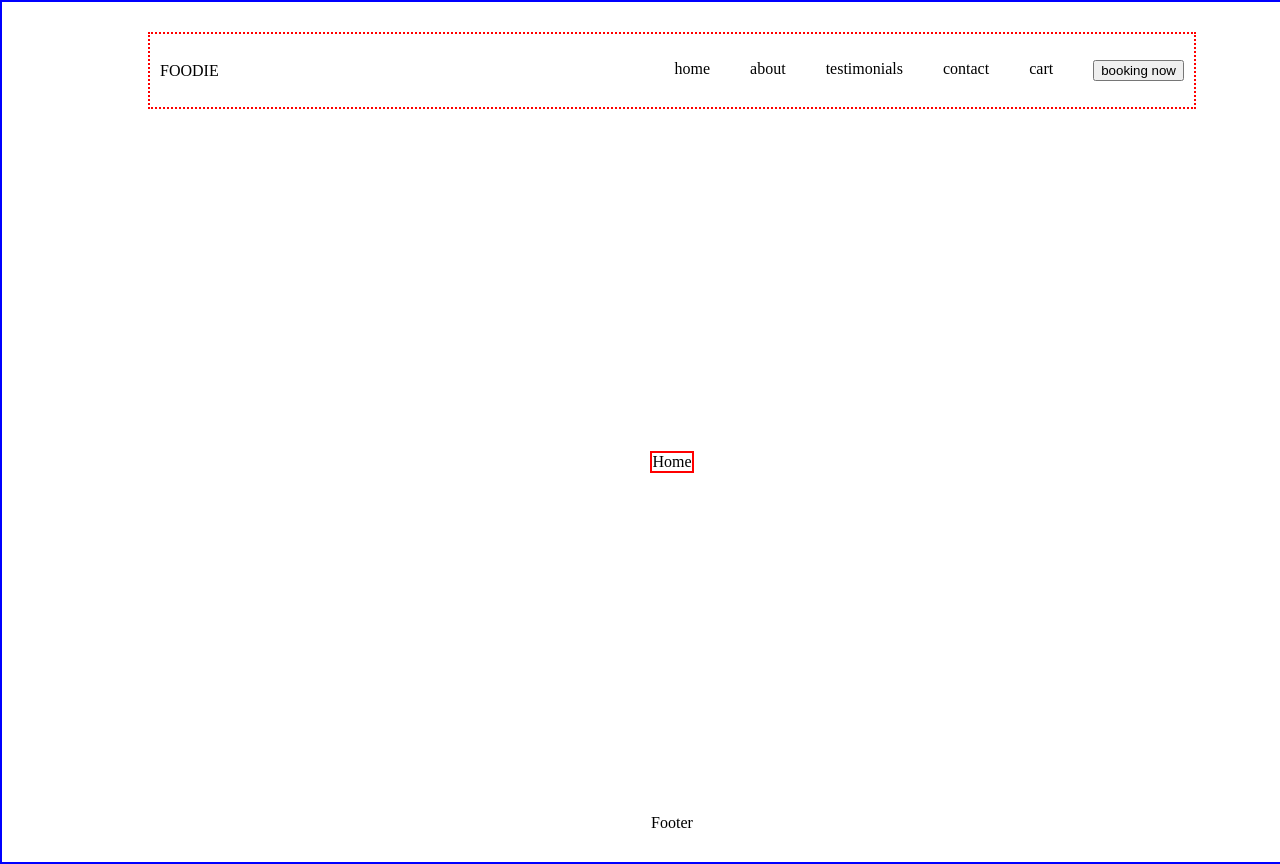
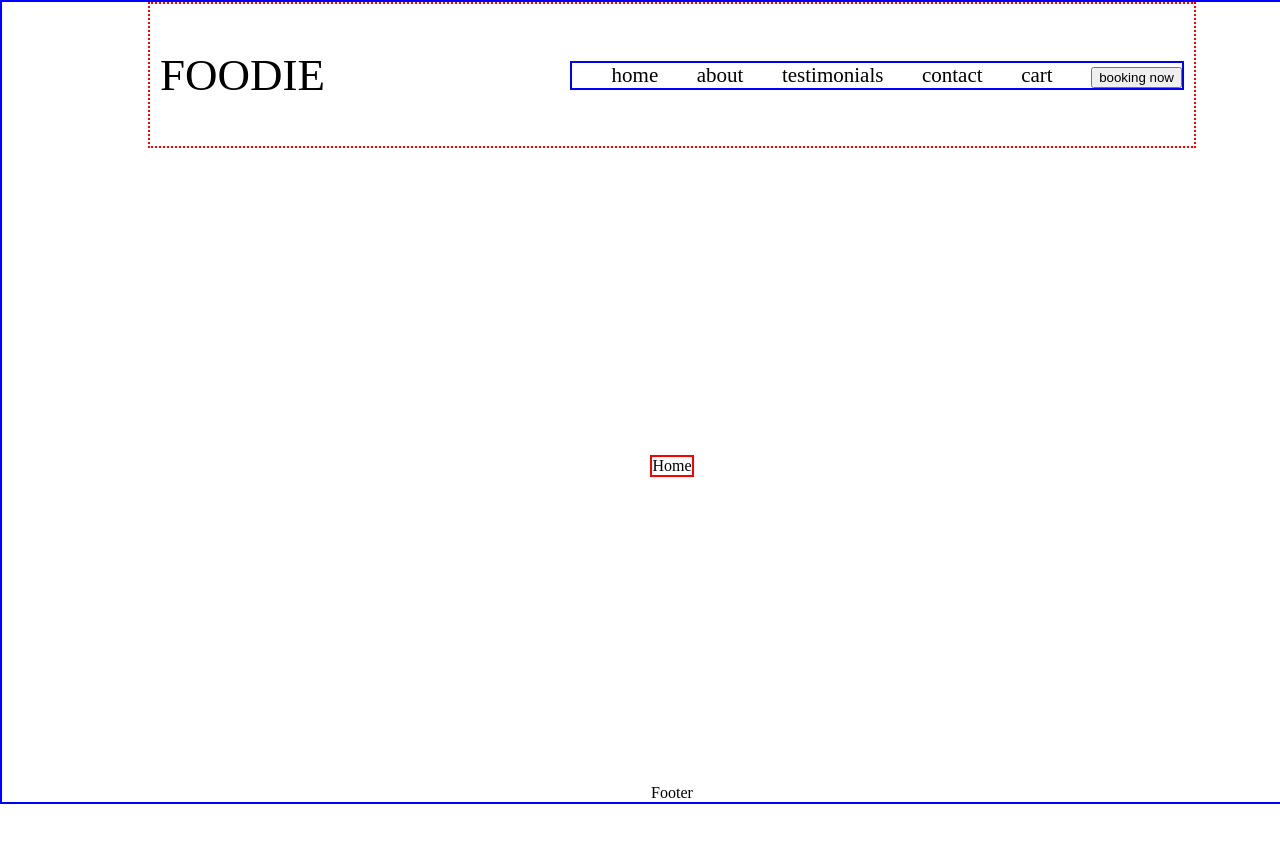
Before and after one commit to mambachristophersteven/react-restaurant-landing-page, a React (Create React App) app: page / in a window 1280 px wide. Shown: the top 864 px of the page. After the commit the page ends 804 px from the top, so only its background shows below. Built offline with nearby package versions, Linux system fonts and the light colour scheme.

Commit message:
navbar styling update

```diff
--- a/src/App.css
+++ b/src/App.css
@@ -5,6 +5,6 @@
   width: 100vw;
   min-height: 100vh;
   border: 2px solid blue;
-  padding: 30px;
+  padding: 0px 30px;
   align-items: center;
 }
--- a/src/Components/Navbar/Navbar.css
+++ b/src/Components/Navbar/Navbar.css
@@ -4,11 +4,23 @@
     display: flex;
     align-items: center;
     justify-content: space-between;
-    padding: 10px;
+    padding: 0px 10px;
 }
 
+.logo-text{
+    font-size: 45px;
+}
+
+.nav-menu{
+    width: 60%;
+}
 .nav-menu ul{
     display: flex;
     list-style: none;
-    gap: 40px;
+    border: 2px solid blue;
+    justify-content: space-between;
 }
+
+.nav-menu ul li{
+    font-size: 21px;
+}
--- a/src/index.css
+++ b/src/index.css
@@ -3,6 +3,7 @@ body {
   padding: 0;
   box-sizing: border-box;
   width: 100vw;
-  /* overflow: hidden; */
+  min-height: 100vh;
+  overflow-x: hidden;
 
 }
```
